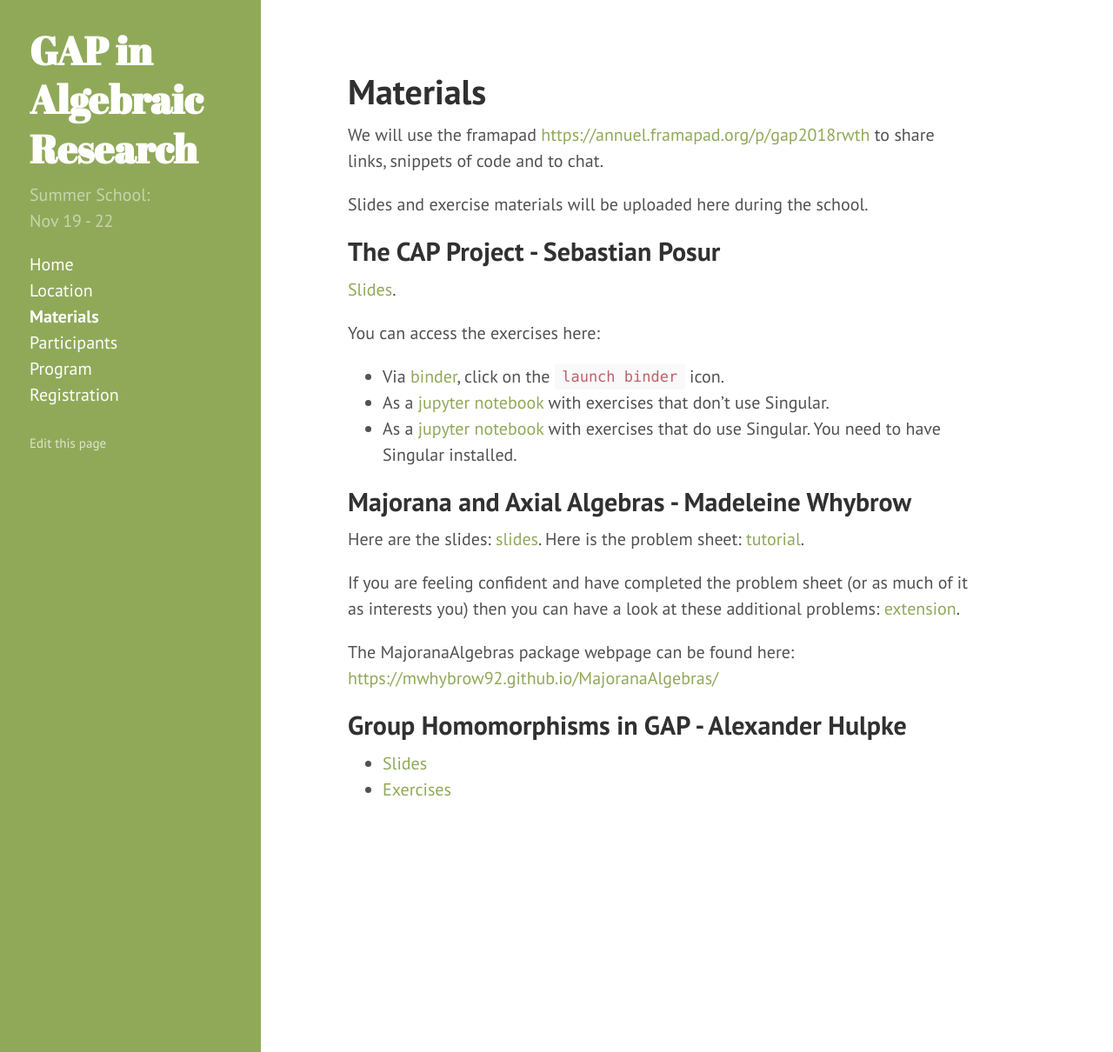
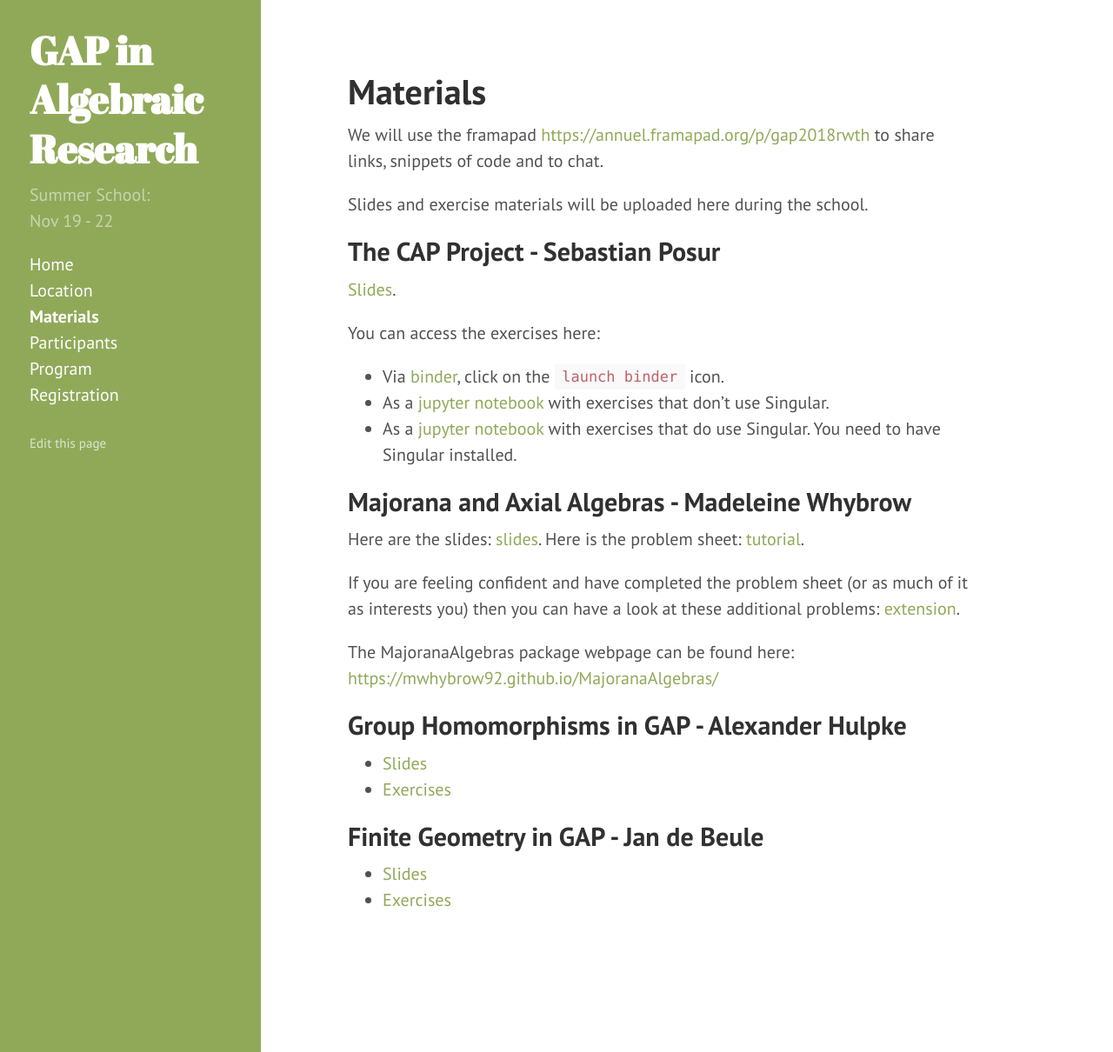
Before and after one commit to lbfm-rwth/gap-in-algebraic-research-2018, a Jekyll site: the page built from materials.md, in a window 1280 px wide and 1210 px high. Shown: the whole window at 87% size. Built offline with Jekyll 4.4.1, drawn with Linux system fonts in a browser that asks for light colours; part of the change alters nothing that is shown.

Commit message:
Add Jan's materials

```diff
--- a/materials.md
+++ b/materials.md
@@ -39,11 +39,11 @@ The MajoranaAlgebras package webpage can be found here:
 
 <!--
 - [Solutions]({{ site.baseurl }}/materials/WorksheetHulpkeProblems.pdf)
+-->
 
 ## Finite Geometry in GAP - Jan de Beule
-- [Slides]({{ site.baseurl }}/materials/HulpkeSlides.pdf)
-- [Exercises]({{ site.baseurl }}/materials/WorksheetHulpkeProblems.pdf)
--->
+- [Slides]({{ site.baseurl }}/materials/Finite-Geometry_slides.pdf)
+- [Exercises]({{ site.baseurl }}/materials/Finite-Geometry_exercises.pdf)
 
 
 <!--
```
Also changed, not shown: 2 other files.
